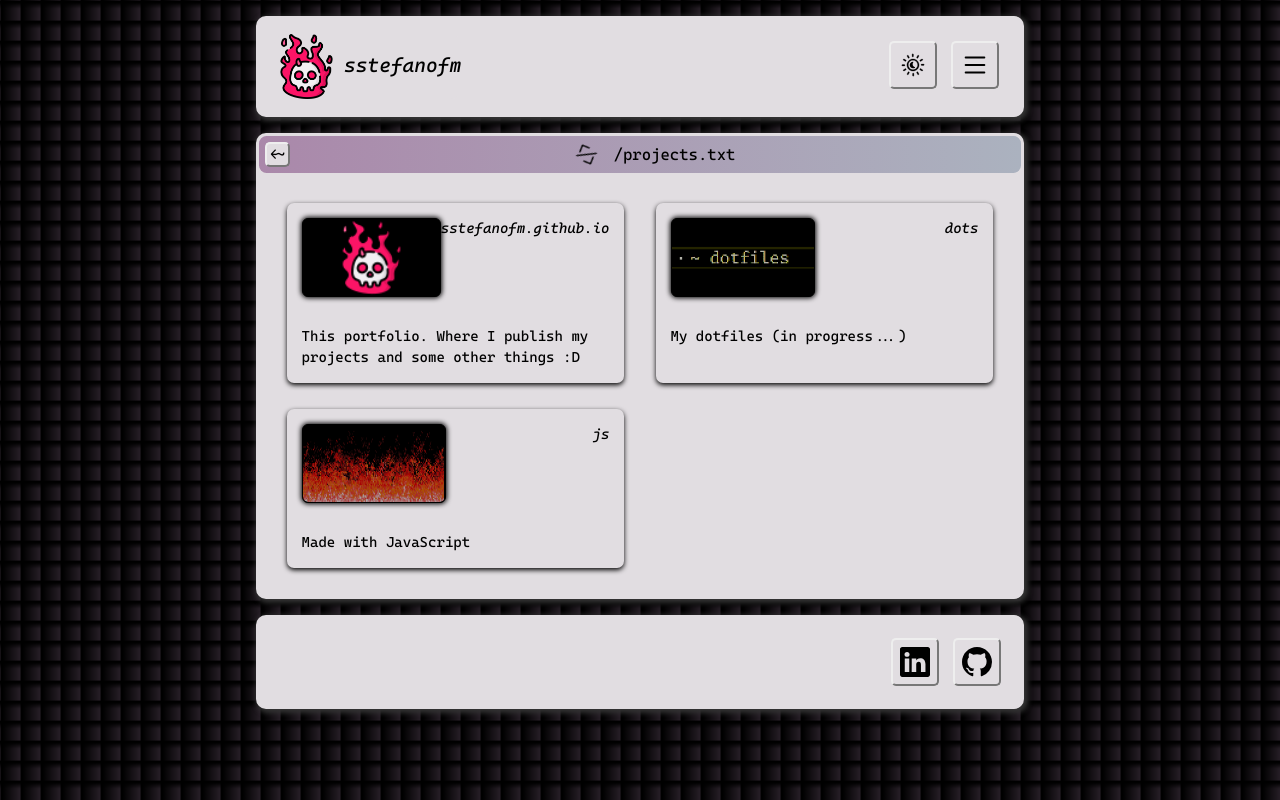
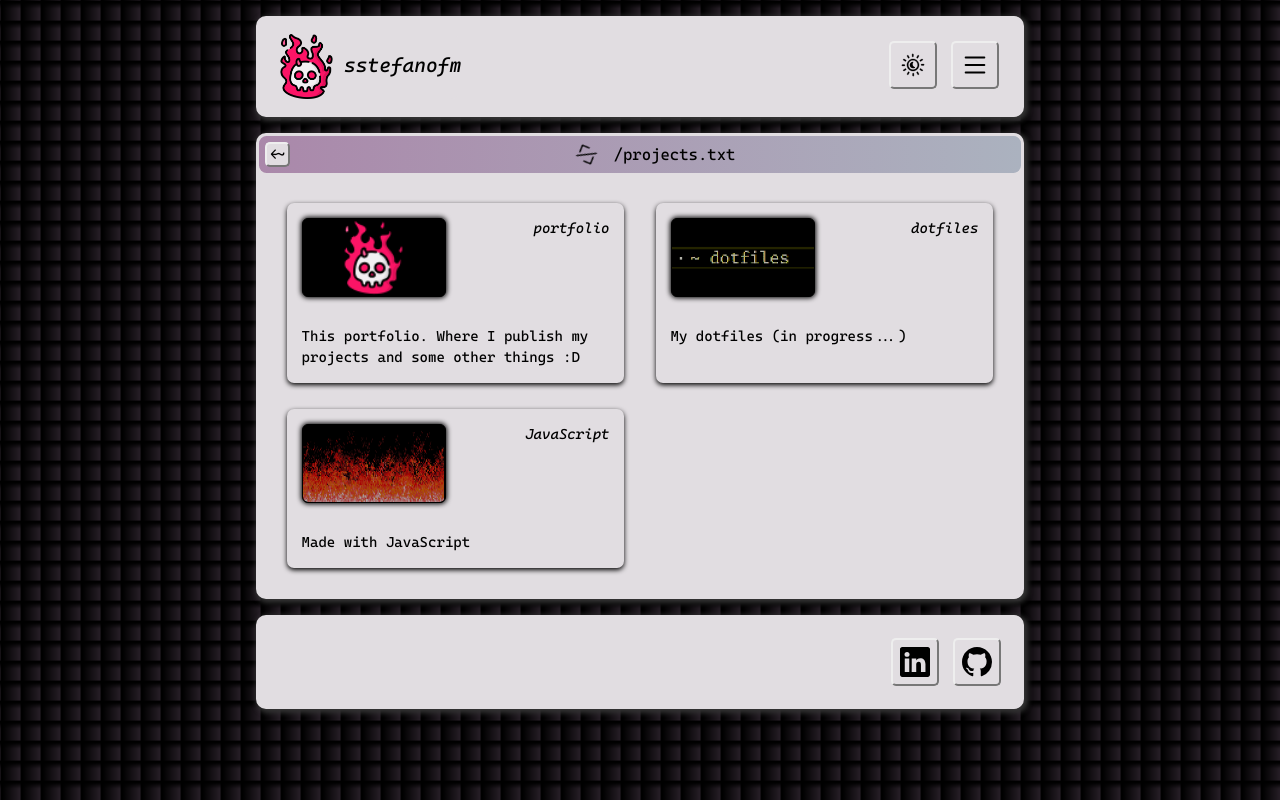
Before and after one commit to sstefanofm/sstefanofm.github.io, a React (Create React App) app: page / in a window 1280 px wide. Built offline with nearby package versions, Linux system fonts and the light colour scheme.

Commit message:
added name to the projects to improve looks

```diff
--- a/src/data/projects.js
+++ b/src/data/projects.js
@@ -1,5 +1,5 @@
-export const project = (imgsrc = '', path = '', description = '', href = '') => {
-  const name = path.slice(path.lastIndexOf('/') + 1)
+export const project = (imgsrc = '', name = '', path = '', description = '', href = '') => {
+  // const name = path.slice(path.lastIndexOf('/') + 1)
 
   return ({ name, imgsrc, path, description, href })
 }
@@ -7,18 +7,21 @@ export const project = (imgsrc = '', path = '', description = '', href = '') =>
 export const projects = Object.freeze({
   PORTFOLIO: project(
     'logo_64.png',
+    'portfolio',
     'md/sstefanofm.github.io',
     'This portfolio. Where I publish my projects and some other things :D',
     'https://github.com/sstefanofm/sstefanofm.github.io/tree/dev/react',
   ),
   DOTFILES: project(
     'dots_logo.gif',
+    'dotfiles',
     'md/dots',
     'My dotfiles (in progress...)',
     'https://github.com/sstefanofm/dots',
   ),
   JAVASCRIPT: project(
     'js.png',
+    'JavaScript',
     'js',
     'Made with JavaScript',
     '/js'
```
